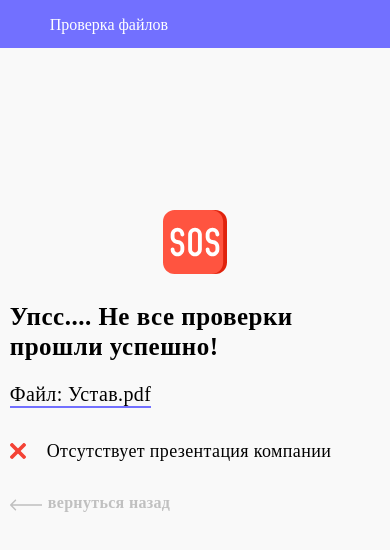
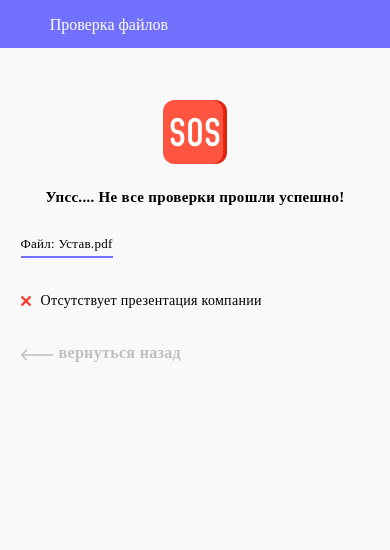
Before and after one commit to ITIXYXYWA/hakaton, a React (Create React App) app: page /error in a window 390 px wide. Shown: the top 550 px of the page. Built offline with nearby package versions, Linux system fonts and the light colour scheme; a web font is replaced by a local one.

Commit message:
added adaptive for error page

```diff
--- a/src/components/error/error.css
+++ b/src/components/error/error.css
@@ -46,3 +46,81 @@
 .go-back--error{
   margin: 30px 0;
 }
+
+@media screen and (max-width: 615px) {
+  .error-img {
+    margin: 52px auto 0;
+  }
+
+  .error-title {
+    margin: 18px auto 0;
+    font-size: 18px;
+  }
+
+  .file {
+    font-size: 18px;
+    margin-bottom: 32px;
+  }
+
+  .error-icon {
+    width: 14px;
+    height: 14px;
+    margin-right: 12px;
+  }
+
+  .error {
+    font-size: 18px;
+  }
+}
+
+@media screen and (max-width: 445px) {
+  .error-title {
+    font-size: 15px;
+  }
+
+  .error-content {
+    max-width: 349px;
+  }
+
+  .file {
+    font-size: 13px;
+    margin-bottom: 32px;
+  }
+
+  .error-icon {
+    width: 10px;
+    height: 10px;
+    margin-right: 10px;
+  }
+
+  .error {
+    font-size: 14px;
+  }
+}
+
+@media screen and (max-width: 370px) {
+
+  .error-title {
+    font-size: 11px;
+  }
+
+  .error-content {
+    max-width: 255px;
+  }
+
+  .file {
+    font-size: 12px;
+    margin-bottom: 32px;
+  }
+
+  .error-icon {
+    width: 8px;
+    height: 8px;
+    margin-right: 10px;
+  }
+
+  .error {
+    font-size: 11px;
+  }
+
+}
```
